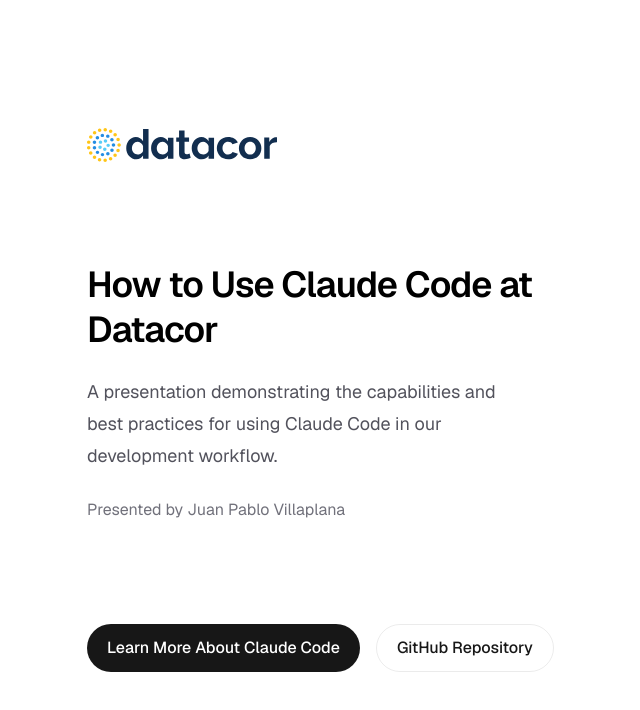
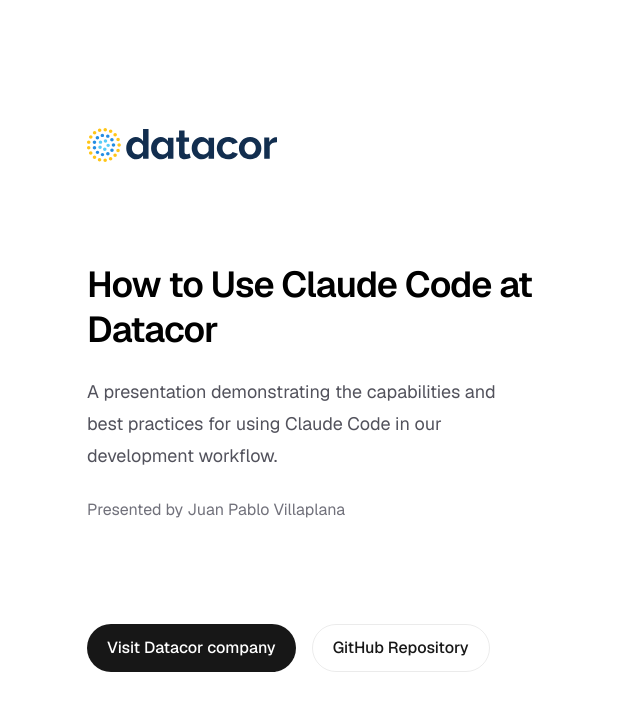
Before and after one commit to PabloVillaplanaDatacor/pennant-mill-manager-ai, a Next.js app: page / in a window 1280 px wide. Shown: the top 710 px of the page, without its empty margins (233-873 px from the left). Built offline with nearby package versions, Linux system fonts and the light colour scheme.

Commit message:
feat: update button to link to Datacor website
Changed button text from 'Learn More About Claude Code' to 'Visit Datacor company'
and updated URL to http://datacor.com/

Resolves #5

Co-authored-by: Pablo Villaplana <PabloVillaplanaDatacor@users.noreply.github.com>

```diff
--- a/src/app/page.tsx
+++ b/src/app/page.tsx
@@ -25,11 +25,11 @@ export default function Home() {
         <div className="flex flex-col gap-4 text-base font-medium sm:flex-row">
           <a
             className="flex h-12 w-full items-center justify-center gap-2 rounded-full bg-foreground px-5 text-background transition-colors hover:bg-[#383838] dark:hover:bg-[#ccc] md:w-auto"
-            href="https://claude.ai/code"
+            href="http://datacor.com/"
             target="_blank"
             rel="noopener noreferrer"
           >
-            Learn More About Claude Code
+            Visit Datacor company
           </a>
           <a
             className="flex h-12 w-full items-center justify-center rounded-full border border-solid border-black/[.08] px-5 transition-colors hover:border-transparent hover:bg-black/[.04] dark:border-white/[.145] dark:hover:bg-[#1a1a1a] md:w-auto"
```
